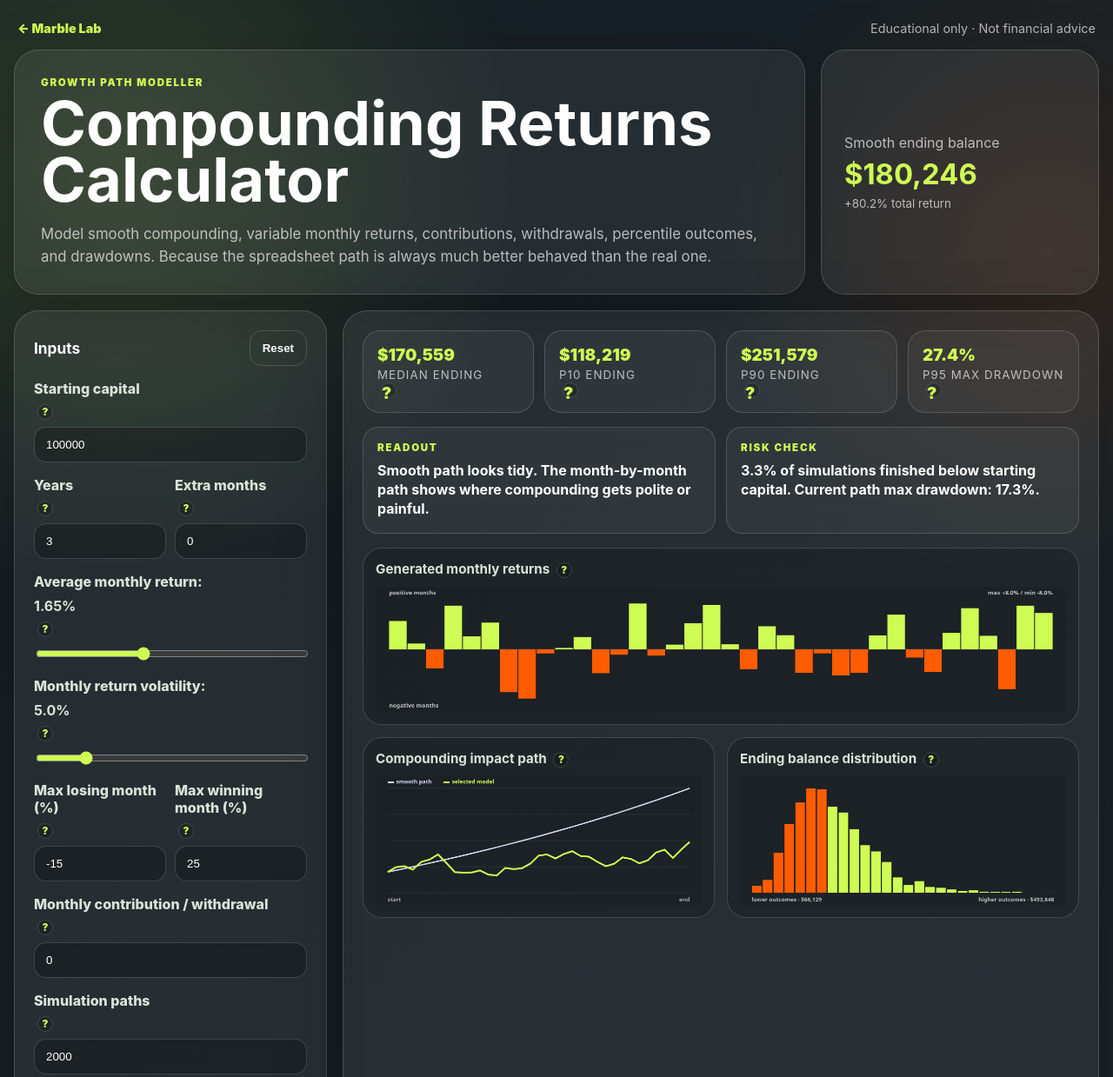
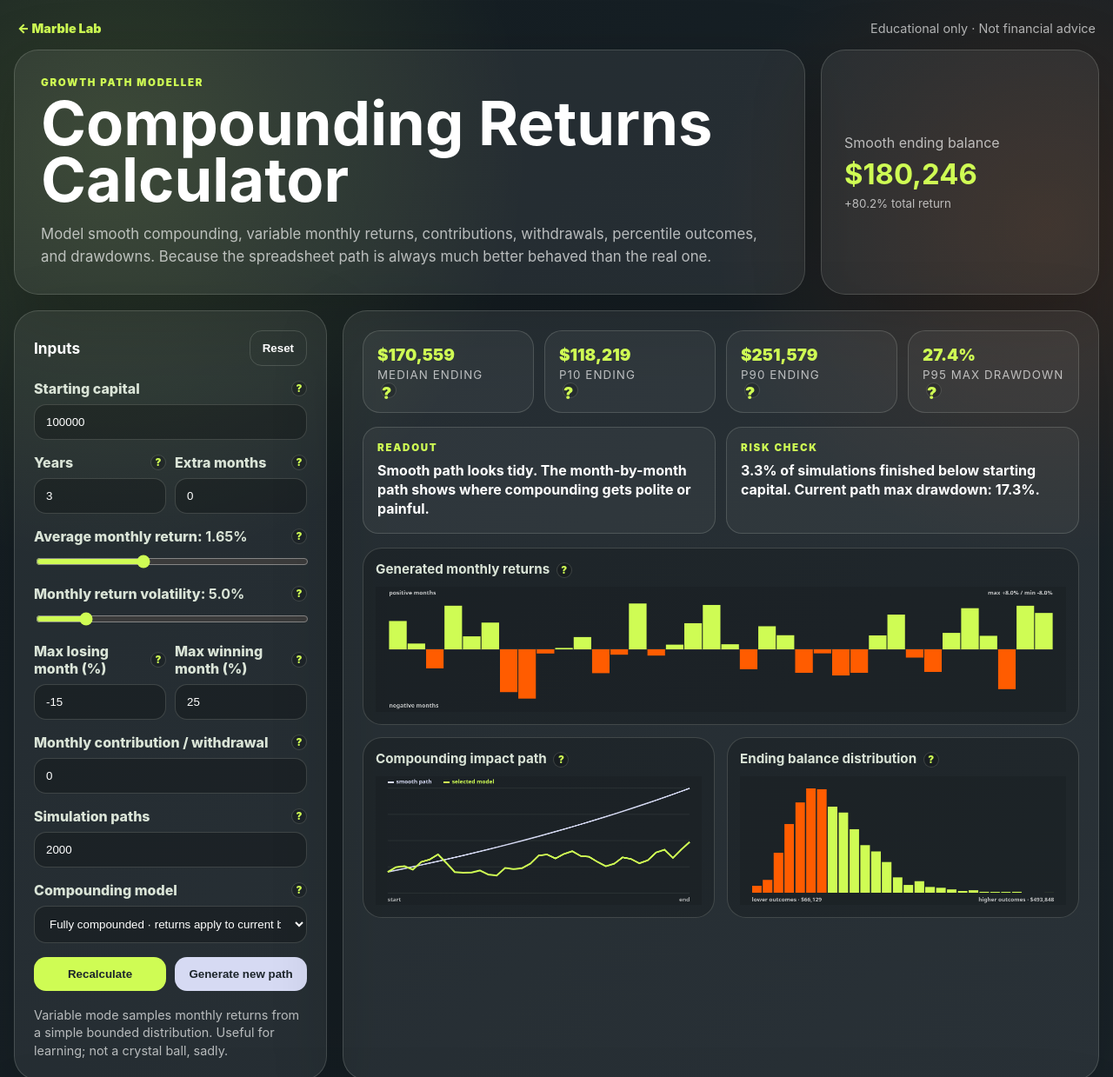
Before and after one commit to sam-e-trading/marblelab, a plain HTML site: page compounding-returns/index.html in a window 1280 px wide. Shown: the top 1239 px of the page at 87% size. Drawn offline with Linux system fonts and the light colour scheme.

Commit message:
Align tooltip icons to label right

```diff
--- a/compounding-returns/index.html
+++ b/compounding-returns/index.html
@@ -37,45 +37,45 @@
           <button id="reset" class="ghost">Reset</button>
         </div>
 
-        <label>Starting capital <span class="tip" tabindex="0" data-tip="The account balance you start the projection with.">?</span>
+        <label><span class="label-row"><span>Starting capital</span><span class="tip" tabindex="0" data-tip="The account balance you start the projection with.">?</span></span>
           <input id="capital" type="number" min="100" max="100000000" step="1000" value="100000" />
         </label>
 
         <div class="input-pair">
-          <label>Years <span class="tip" tabindex="0" data-tip="Whole years to include in the projection.">?</span>
+          <label><span class="label-row"><span>Years</span><span class="tip" tabindex="0" data-tip="Whole years to include in the projection.">?</span></span>
             <input id="years" type="number" min="0" max="50" step="1" value="3" />
           </label>
-          <label>Extra months <span class="tip" tabindex="0" data-tip="Additional months after the whole-year period.">?</span>
+          <label><span class="label-row"><span>Extra months</span><span class="tip" tabindex="0" data-tip="Additional months after the whole-year period.">?</span></span>
             <input id="months" type="number" min="0" max="11" step="1" value="0" />
           </label>
         </div>
 
-        <label>Average monthly return: <strong id="return-label">1.65%</strong> <span class="tip" tabindex="0" data-tip="The average monthly return assumption. The variable path will move around this average.">?</span>
+        <label><span class="label-row"><span>Average monthly return: <strong id="return-label">1.65%</strong></span><span class="tip" tabindex="0" data-tip="The average monthly return assumption. The variable path will move around this average.">?</span></span>
           <input id="monthly-return" type="range" min="-10" max="20" step="0.05" value="1.65" />
         </label>
 
-        <label>Monthly return volatility: <strong id="vol-label">5.0%</strong> <span class="tip" tabindex="0" data-tip="How much monthly returns vary around the average. Higher volatility creates bumpier paths and usually larger drawdowns.">?</span>
+        <label><span class="label-row"><span>Monthly return volatility: <strong id="vol-label">5.0%</strong></span><span class="tip" tabindex="0" data-tip="How much monthly returns vary around the average. Higher volatility creates bumpier paths and usually larger drawdowns.">?</span></span>
           <input id="monthly-vol" type="range" min="0" max="30" step="0.25" value="5" />
         </label>
 
         <div class="input-pair">
-          <label>Max losing month (%) <span class="tip" tabindex="0" data-tip="The worst monthly return allowed in the generated path and simulations. Example: -15 means no simulated month can be worse than -15%.">?</span>
+          <label><span class="label-row"><span>Max losing month (%)</span><span class="tip" tabindex="0" data-tip="The worst monthly return allowed in the generated path and simulations. Example: -15 means no simulated month can be worse than -15%.">?</span></span>
             <input id="max-loss" type="number" min="-80" max="0" step="0.5" value="-15" />
           </label>
-          <label>Max winning month (%) <span class="tip" tabindex="0" data-tip="The best monthly return allowed in the generated path and simulations. Example: 25 means no simulated month can exceed +25%.">?</span>
+          <label><span class="label-row"><span>Max winning month (%)</span><span class="tip" tabindex="0" data-tip="The best monthly return allowed in the generated path and simulations. Example: 25 means no simulated month can exceed +25%.">?</span></span>
             <input id="max-win" type="number" min="0" max="150" step="0.5" value="25" />
           </label>
         </div>
 
-        <label>Monthly contribution / withdrawal <span class="tip" tabindex="0" data-tip="Cash added to or removed from the account each month after returns are applied. Use a negative number for withdrawals.">?</span>
+        <label><span class="label-row"><span>Monthly contribution / withdrawal</span><span class="tip" tabindex="0" data-tip="Cash added to or removed from the account each month after returns are applied. Use a negative number for withdrawals.">?</span></span>
           <input id="cashflow" type="number" min="-1000000" max="1000000" step="100" value="0" />
         </label>
 
-        <label>Simulation paths <span class="tip" tabindex="0" data-tip="How many random return paths to run for the percentile and drawdown estimates. More paths are smoother but slower.">?</span>
+        <label><span class="label-row"><span>Simulation paths</span><span class="tip" tabindex="0" data-tip="How many random return paths to run for the percentile and drawdown estimates. More paths are smoother but slower.">?</span></span>
           <input id="simulations" type="number" min="100" max="10000" step="100" value="2000" />
         </label>
 
-        <label>Compounding model <span class="tip" tabindex="0" data-tip="Choose how each monthly return is converted into dollars. Use the same return sequence to compare models fairly.">?</span>
+        <label><span class="label-row"><span>Compounding model</span><span class="tip" tabindex="0" data-tip="Choose how each monthly return is converted into dollars. Use the same return sequence to compare models fairly.">?</span></span>
           <select id="model">
             <option value="compound">Fully compounded · returns apply to current balance</option>
             <option value="simple">Simple / non-compounded · returns apply to starting capital</option>
--- a/compounding-returns/styles.css
+++ b/compounding-returns/styles.css
@@ -30,7 +30,8 @@ h3 { margin: 0 0 10px; color: var(--honest-green); font-size: .95rem; }
 .panel { padding: 22px; }
 .panel-head { display: flex; justify-content: space-between; gap: 12px; align-items: center; margin-bottom: 16px; }
 label { display: grid; gap: 8px; color: var(--honest-green); font-weight: 800; margin-bottom: 16px; }
-.tip { position: relative; display: inline-flex; align-items: center; justify-content: center; width: 18px; height: 18px; margin-left: 4px; border: 1px solid var(--border); border-radius: 999px; color: var(--fresh-green); background: rgba(0,0,0,.2); font-size: .72rem; font-weight: 900; cursor: help; vertical-align: middle; }
+.label-row { display: flex; align-items: center; justify-content: space-between; gap: 10px; }
+.tip { position: relative; flex: 0 0 auto; display: inline-flex; align-items: center; justify-content: center; width: 18px; height: 18px; margin-left: 4px; border: 1px solid var(--border); border-radius: 999px; color: var(--fresh-green); background: rgba(0,0,0,.2); font-size: .72rem; font-weight: 900; cursor: help; vertical-align: middle; }
 .tip::after { content: attr(data-tip); position: absolute; left: 50%; bottom: calc(100% + 10px); transform: translateX(-50%) translateY(4px); width: min(280px, 78vw); padding: 10px 12px; border: 1px solid var(--border); border-radius: 12px; background: rgba(28,37,43,.98); color: var(--white); box-shadow: 0 16px 40px rgba(0,0,0,.32); line-height: 1.35; font-size: .82rem; font-weight: 700; letter-spacing: 0; text-transform: none; opacity: 0; pointer-events: none; transition: opacity .15s ease, transform .15s ease; z-index: 10; }
 .tip::before { content: ''; position: absolute; left: 50%; bottom: calc(100% + 4px); transform: translateX(-50%); border: 6px solid transparent; border-top-color: rgba(28,37,43,.98); opacity: 0; transition: opacity .15s ease; z-index: 11; }
 .tip:hover::after, .tip:focus::after, .tip:hover::before, .tip:focus::before { opacity: 1; transform: translateX(-50%) translateY(0); }
```
